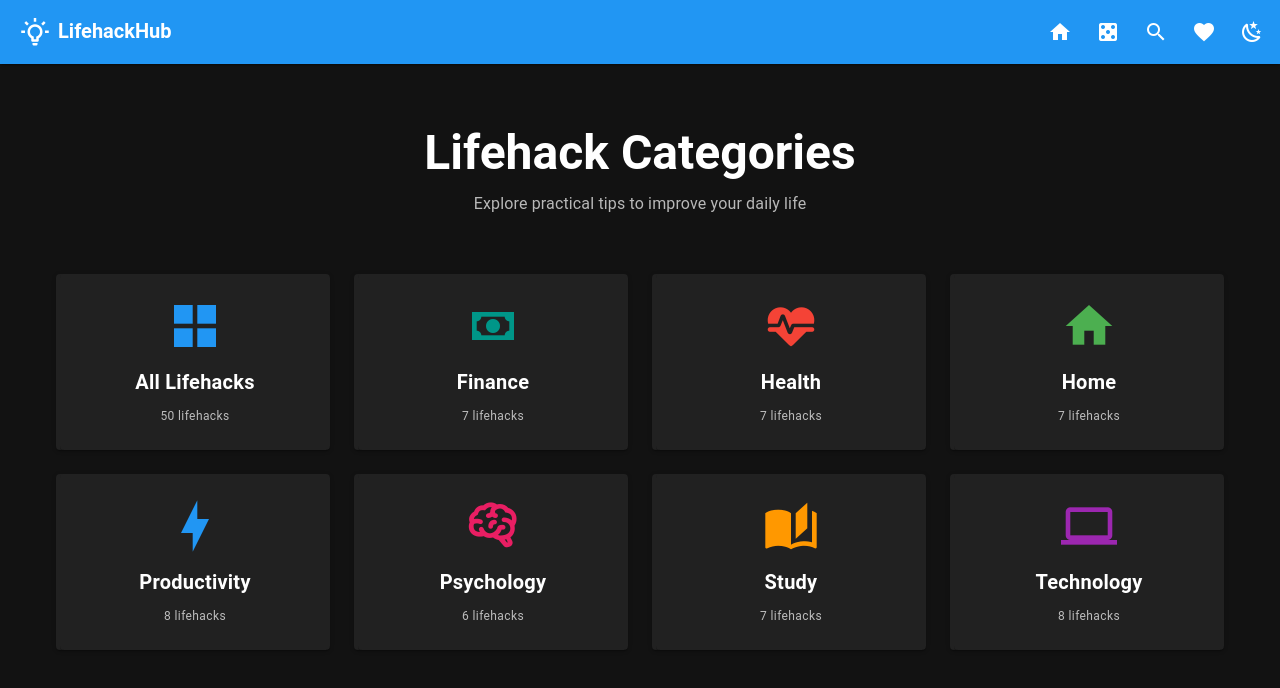
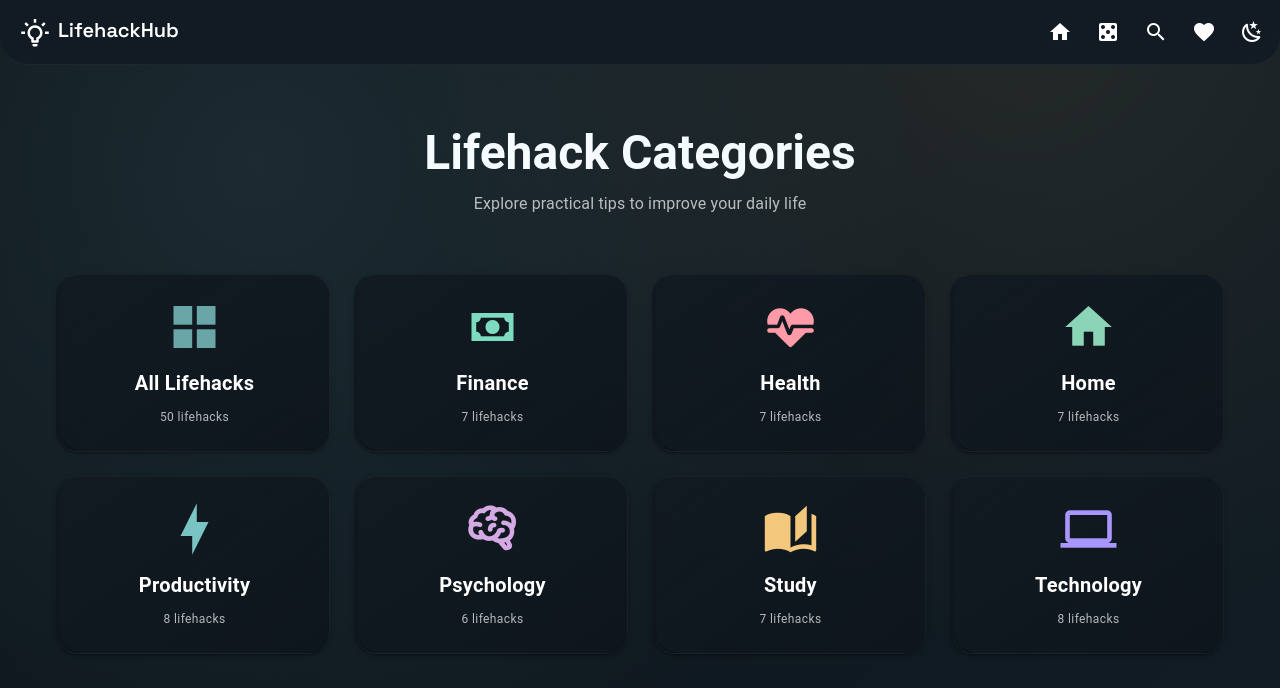
Before and after one commit to FanaticExplorer/LifehackHub, a Vue app in the folder frontend/: page / in a window 1280 px wide. Shown: the top 688 px of the page. Built offline with nearby package versions, Linux system fonts and the light colour scheme.

Commit message:
Enhance UI, improved styles, new color palette

```diff
--- a/frontend/index.html
+++ b/frontend/index.html
@@ -4,7 +4,10 @@
     <meta charset="UTF-8">
     <link rel="icon" href="/favicon.ico">
     <meta name="viewport" content="width=device-width, initial-scale=1.0">
-    <title>Vite App</title>
+    <link rel="preconnect" href="https://fonts.googleapis.com">
+    <link rel="preconnect" href="https://fonts.gstatic.com" crossorigin>
+    <link href="https://fonts.googleapis.com/css2?family=Manrope:wght@400;500;600&family=Space+Grotesk:wght@400;500;600&display=swap" rel="stylesheet">
+    <title>LifehackHub</title>
   </head>
   <body>
     <div id="app"></div>
--- /dev/null
+++ b/frontend/src/assets/theme.css
@@ -0,0 +1,113 @@
+:root {
+  --lhh-radius-lg: 22px;
+  --lhh-radius-pill: 999px;
+  --lhh-bg: #0d141b;
+  --lhh-bg-accent: #111c24;
+  --lhh-bg-gradient:
+    radial-gradient(circle at 20% 20%, rgba(123, 196, 196, 0.12), transparent 55%),
+    radial-gradient(circle at 80% 0%, rgba(230, 197, 126, 0.1), transparent 50%),
+    linear-gradient(135deg, #0d141b, #111c24);
+  --lhh-text: #f6fbff;
+  --lhh-card-bg: rgba(15, 24, 33, 0.92);
+  --lhh-card-border: rgba(255, 255, 255, 0.04);
+  --lhh-card-gradient: linear-gradient(135deg, rgba(19, 29, 37, 0.95), rgba(14, 21, 28, 0.9));
+  --lhh-card-shadow: 0 12px 30px rgba(6, 10, 14, 0.4);
+  --lhh-card-hover-shadow: 0 18px 38px rgba(6, 10, 14, 0.55);
+  --lhh-category-gradient: linear-gradient(145deg, rgba(18, 26, 34, 0.95), rgba(14, 21, 28, 0.85));
+  --lhh-input-bg: rgba(255, 255, 255, 0.04);
+  --lhh-input-border: rgba(255, 255, 255, 0.08);
+  --lhh-input-shadow: 0 10px 30px rgba(5, 10, 15, 0.35);
+  --lhh-appbar-bg: rgba(18, 27, 36, 0.95);
+  --lhh-appbar-border: rgba(255, 255, 255, 0.05);
+  --lhh-selection-bg: rgba(123, 196, 196, 0.35);
+  --lhh-selection-text: #051014;
+}
+
+body.light-mode {
+  --lhh-bg: #f6f8f9;
+  --lhh-bg-accent: #dfe6ea;
+  --lhh-bg-gradient:
+    radial-gradient(circle at 25% 20%, rgba(124, 180, 196, 0.16), transparent 55%),
+    radial-gradient(circle at 80% 0%, rgba(240, 196, 126, 0.16), transparent 55%),
+    linear-gradient(145deg, #f6f8f9, #e7eff3);
+  --lhh-text: #0b1a23;
+  --lhh-card-bg: rgba(255, 255, 255, 0.92);
+  --lhh-card-border: rgba(12, 33, 47, 0.08);
+  --lhh-card-gradient: linear-gradient(135deg, rgba(255, 255, 255, 0.98), rgba(240, 245, 247, 0.95));
+  --lhh-card-shadow: 0 12px 30px rgba(13, 35, 53, 0.12);
+  --lhh-card-hover-shadow: 0 18px 40px rgba(13, 35, 53, 0.18);
+  --lhh-category-gradient: linear-gradient(145deg, rgba(255, 255, 255, 0.96), rgba(235, 244, 247, 0.9));
+  --lhh-input-bg: rgba(255, 255, 255, 0.95);
+  --lhh-input-border: rgba(12, 33, 47, 0.08);
+  --lhh-input-shadow: 0 18px 30px rgba(13, 35, 53, 0.14);
+  --lhh-appbar-bg: rgba(255, 255, 255, 0.92);
+  --lhh-appbar-border: rgba(12, 33, 47, 0.08);
+  --lhh-selection-bg: rgba(75, 155, 159, 0.25);
+  --lhh-selection-text: #041014;
+}
+
+body.dark-mode {
+  --lhh-bg: #0d141b;
+  --lhh-bg-accent: #111c24;
+  --lhh-bg-gradient:
+    radial-gradient(circle at 20% 20%, rgba(123, 196, 196, 0.12), transparent 55%),
+    radial-gradient(circle at 80% 0%, rgba(230, 197, 126, 0.1), transparent 50%),
+    linear-gradient(135deg, #0d141b, #111c24);
+  --lhh-text: #f6fbff;
+}
+
+* {
+  box-sizing: border-box;
+}
+
+html,
+body {
+  font-family: 'Space Grotesk', 'Manrope', sans-serif;
+  min-height: 100%;
+}
+
+body {
+  margin: 0;
+  background-color: var(--lhh-bg);
+  background-image: var(--lhh-bg-gradient);
+  color: var(--lhh-text);
+  transition: background-color 0.35s ease, color 0.35s ease, background-image 0.35s ease;
+}
+
+#app {
+  min-height: 100vh;
+}
+
+.v-application {
+  background: transparent !important;
+  font-family: 'Space Grotesk', 'Manrope', sans-serif;
+  color: var(--lhh-text);
+}
+
+.v-application .v-card {
+  border-radius: var(--lhh-radius-lg) !important;
+  background: var(--lhh-card-bg);
+  border: 1px solid var(--lhh-card-border);
+  backdrop-filter: blur(6px);
+  box-shadow: var(--lhh-card-shadow);
+}
+
+.v-application .v-sheet {
+  border-radius: calc(var(--lhh-radius-lg) - 6px);
+  background: var(--lhh-card-bg);
+  border: 1px solid var(--lhh-card-border);
+  box-shadow: var(--lhh-card-shadow);
+}
+
+.v-btn {
+  border-radius: 16px !important;
+}
+
+.v-application .v-field {
+  border-radius: var(--lhh-radius-pill) !important;
+}
+
+::selection {
+  background: var(--lhh-selection-bg);
+  color: var(--lhh-selection-text);
+}
--- a/frontend/src/components/common/MainAppBar.vue
+++ b/frontend/src/components/common/MainAppBar.vue
@@ -1,10 +1,22 @@
 <script>
+import { onMounted, watch } from 'vue'
 import { useTheme } from 'vuetify'
 
 export default {
   name: 'MainAppBar',
   setup() {
     const theme = useTheme()
+
+    const applyBodyTheme = () => {
+      const body = document.body
+      if (!body) return
+      const isLight = theme.global.name.value === 'light'
+      body.classList.toggle('light-mode', isLight)
+      body.classList.toggle('dark-mode', !isLight)
+    }
+
+    onMounted(applyBodyTheme)
+    watch(() => theme.global.name.value, applyBodyTheme)
 
     const toggleTheme = () => {
       theme.global.name.value = theme.global.name.value === 'light' ? 'dark' : 'light'
@@ -38,7 +50,7 @@ export default {
 </script>
 
 <template>
-  <v-app-bar color="primary" elevation="2">
+  <v-app-bar color="surface" elevation="0" class="rounded-app-bar">
     <v-app-bar-title class="d-flex align-center">
       <v-icon class="mr-2">mdi-lightbulb-on-outline</v-icon>
       <span class="font-weight-bold">LifehackHub</span>
@@ -88,4 +100,10 @@ export default {
 </template>
 
 <style scoped>
+.rounded-app-bar {
+  border-radius: 0 0 28px 28px;
+  background-color: var(--lhh-appbar-bg) !important;
+  border-bottom: 1px solid var(--lhh-appbar-border);
+  backdrop-filter: blur(10px);
+}
 </style>
--- a/frontend/src/components/common/SearchBar.vue
+++ b/frontend/src/components/common/SearchBar.vue
@@ -31,4 +31,11 @@ export default {
   max-width: 600px;
   margin: 0 auto;
 }
+
+.search-field :deep(.v-field) {
+  border-radius: 999px;
+  background-color: var(--lhh-input-bg);
+  border: 1px solid var(--lhh-input-border);
+  box-shadow: var(--lhh-input-shadow);
+}
 </style>
--- a/frontend/src/components/lifehack/LifehackCard.vue
+++ b/frontend/src/components/lifehack/LifehackCard.vue
@@ -78,11 +78,15 @@ export default {
   display: flex;
   flex-direction: column;
   border-left: 4px solid transparent;
+  border-radius: 24px;
+  background: var(--lhh-card-gradient);
+  box-shadow: var(--lhh-card-shadow);
 }
 
 .lifehack-card:hover {
   border-left-color: rgb(var(--v-theme-primary));
-  transform: translateY(-4px);
+  transform: translateY(-6px);
+  box-shadow: var(--lhh-card-hover-shadow);
 }
 
 .line-clamp-3 {
--- a/frontend/src/main.js
+++ b/frontend/src/main.js
@@ -5,9 +5,11 @@ import * as components from 'vuetify/components'
 import * as directives from 'vuetify/directives'
 import 'vuetify/styles'
 import '@mdi/font/css/materialdesignicons.css'
+import './assets/theme.css'
 
 import App from './App.vue'
 import router from './router'
+import { lifehackThemes } from './utils/themePalettes'
 
 const vuetify = createVuetify({
   components,
@@ -17,6 +19,7 @@ const vuetify = createVuetify({
   },
   theme: {
     defaultTheme: 'dark',
+    themes: lifehackThemes,
   },
 })
 
--- a/frontend/src/utils/categoryHelpers.js
+++ b/frontend/src/utils/categoryHelpers.js
@@ -13,13 +13,13 @@ export const getCategoryIcon = (category) => {
 
 export const getCategoryColor = (category) => {
   const colors = {
-    productivity: 'blue',
-    health: 'red',
-    technology: 'purple',
-    home: 'green',
-    study: 'orange',
-    finance: 'teal',
-    psychology: 'pink'
+    productivity: '#7bc4c4',
+    health: '#ff9ba8',
+    technology: '#a997ff',
+    home: '#8bd4b5',
+    study: '#f3c87c',
+    finance: '#7ddbc0',
+    psychology: '#d5a9e3'
   }
   return colors[category] || 'grey'
 }
--- /dev/null
+++ b/frontend/src/utils/themePalettes.js
@@ -0,0 +1,30 @@
+export const lifehackThemes = {
+  dark: {
+    dark: true,
+    colors: {
+      primary: '#6aa6a7',
+      secondary: '#aecac6',
+      background: '#0d141b',
+      surface: '#131d25',
+      surfaceVariant: '#1b2731',
+      info: '#7bc4c4',
+      success: '#8fd5c3',
+      warning: '#f2c078',
+      error: '#ff9ba8',
+    },
+  },
+  light: {
+    dark: false,
+    colors: {
+      primary: '#4f777a',
+      secondary: '#94afb0',
+      background: '#f6f8f9',
+      surface: '#ffffff',
+      surfaceVariant: '#ecf1f2',
+      info: '#4b9b9f',
+      success: '#61bfaf',
+      warning: '#f0b866',
+      error: '#e86f85',
+    },
+  },
+}
--- a/frontend/src/views/HomeView.vue
+++ b/frontend/src/views/HomeView.vue
@@ -105,11 +105,15 @@ export default {
   cursor: pointer;
   transition: all 0.2s ease;
   border-left: 4px solid transparent;
+  border-radius: 24px;
+  background: var(--lhh-category-gradient);
+  box-shadow: var(--lhh-card-shadow);
 }
 
 .category-card:hover {
   border-left-color: rgb(var(--v-theme-primary));
-  transform: translateY(-4px);
+  transform: translateY(-6px);
+  box-shadow: var(--lhh-card-hover-shadow);
 }
 
 .category-card:hover .v-icon {
```
